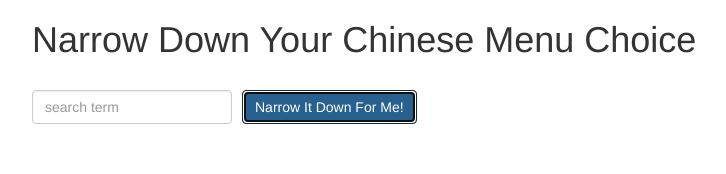
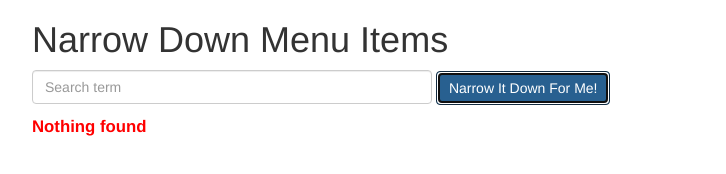
Before and after one commit to sofia12k/module_solution3, a plain HTML site: page index.html in a window 1280 px wide. Both pictures are taken after a click on the button "Narrow It Down For Me!". Shown: the whole page, without its empty margins (38-764 px from the left). Drawn offline with Linux system fonts and the light colour scheme.

Commit message:
Update index.html

```diff
--- a/index.html
+++ b/index.html
@@ -1,27 +1,39 @@
 <!doctype html>
-<html lang="en" ng-app='MenuItemsApp'>
-  <head>
-    <title>Narrow Down Your Menu Choice</title>
-    <meta name="viewport" content="width=device-width, initial-scale=1">
-    <script src="angular.js"></script>
-        <script src="app.js"></script>
-    <link rel="stylesheet" href="bootstrap.min.css">
-    <link rel="stylesheet" href="styles.css">
-  </head>
+<html lang="en" ng-app="NarrowItDownApp">
+<head>
+  <meta charset="UTF-8">
+  <title>Narrow Down Menu Items</title>
+  <meta name="viewport" content="width=device-width, initial-scale=1">
+  <link rel="stylesheet" href="bootstrap.min.css">
+  <style>
+    .emptyMessage {
+      font-weight: bold;
+      color: red;
+      font-size: 1.2em;
+    }
+    li {
+      margin-bottom: 7px;
+      font-size: 1.2em;
+    }
+    li > button {
+      margin-left: 6px;
+    }
+  </style>
+  <script src="angular.js"></script>
+</head>
 <body>
-   <div class="container" ng-controller="MenuItemsController as menu">
-    <h1>Narrow Down Your Chinese Menu Choice</h1>
 
-    <div class="form-group">
-      <input type="text" placeholder="search term" class="form-control" ng-model="menu.searchTerm">
-    </div>
-    <div class="form-group narrow-button">
-      <button class="btn btn-primary" ng-click="menu.logMenuItems()">Narrow It Down For Me!</button>
-    </div>
+<div class="container" ng-controller="NarrowItDownController as ctrl">
+  <h1>Narrow Down Menu Items</h1>
 
-    <!-- found-items should be implemented as a component -->
-    <found-items items="menu.items" on-remove="menu.removeItem(itemIndex)"></found-items>
-  </div>
+  <input type="text" ng-model="ctrl.searchTerm" placeholder="Search term" class="form-control" style="max-width: 400px; display: inline-block;">
+  <button class="btn btn-primary" ng-click="ctrl.narrowDown()">Narrow It Down For Me!</button>
 
+  <found-items found="ctrl.found" on-remove="ctrl.removeItem(index)"></found-items>
+
+  <div class="emptyMessage" ng-if="ctrl.nothingFound">Nothing found</div>
+</div>
+
+<script src="app.js"></script>
 </body>
 </html>
```
